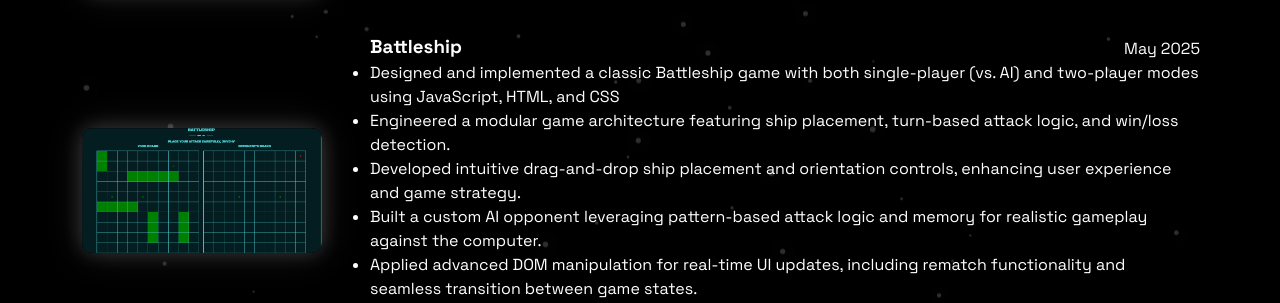
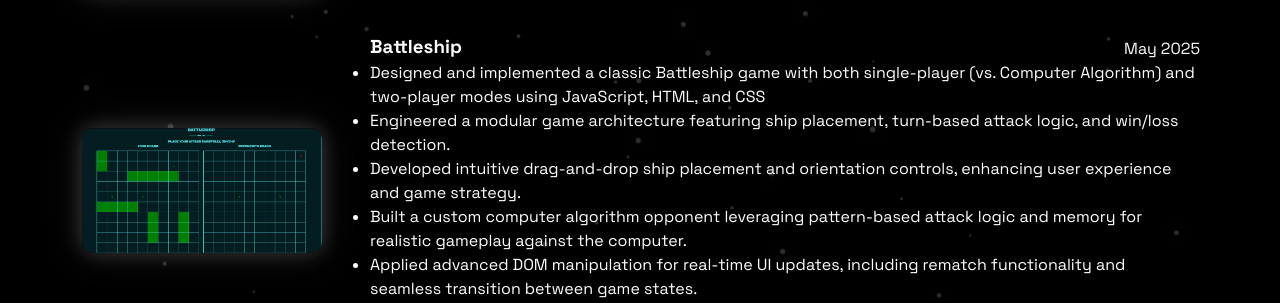
Before and after one commit to yogi1308/portfolio-v1, a React (Vite) app: page / in a window 1280 px wide. Shown: the part 3168-3471 px from the top of the page. Built offline with nearby package versions, Linux system fonts and the light colour scheme.

Commit message:
fixed scroll indicator for projects section and .viewMore

```diff
--- a/src/sections/about-me/about-me-components/IntroText.jsx
+++ b/src/sections/about-me/about-me-components/IntroText.jsx
@@ -10,7 +10,7 @@ export default function IntroText() {
             </p>
             <p>
                 When I'm not on my computer, I spend my time swimming, watching basketball,
-                catching up to the latest shows and movies and reading some manga. My goal is to simply build cool stuff and doing cool things<span className={`${styles.cool} cursor`} >😎</span>
+                catching up to the latest shows and movies and reading some manga. My goal is to simply build cool stuff and do cool things<span className={`${styles.cool} cursor`} >😎</span>
             </p>
         </div>
     )
--- a/src/sections/projects/project-section-content.js
+++ b/src/sections/projects/project-section-content.js
@@ -69,10 +69,10 @@ export let projectsContent = [
         type: "Personal Project",
         thumbnail: battleshipThumbnail,
         projectDetails: [
-            "Designed and implemented a classic Battleship game with both single-player (vs. AI) and two-player modes using JavaScript, HTML, and CSS",
+            "Designed and implemented a classic Battleship game with both single-player (vs. Computer Algorithm) and two-player modes using JavaScript, HTML, and CSS",
             "Engineered a modular game architecture featuring ship placement, turn-based attack logic, and win/loss detection.",
             "Developed intuitive drag-and-drop ship placement and orientation controls, enhancing user experience and game strategy.",
-            "Built a custom AI opponent leveraging pattern-based attack logic and memory for realistic gameplay against the computer.",
+            "Built a custom computer algorithm opponent leveraging pattern-based attack logic and memory for realistic gameplay against the computer.",
             "Applied advanced DOM manipulation for real-time UI updates, including rematch functionality and seamless transition between game states.",
             "Implemented responsive interface with dynamic feedback for hits, misses, and sunk ships, ensuring clear in-game communication.",
         ]
--- a/src/sections/projects/project.module.css
+++ b/src/sections/projects/project.module.css
@@ -42,6 +42,7 @@
 .viewMore {
     transform: translateY(2.5rem);
     background: black;
+    min-width: fit-content;
 }
 
 @media (max-width: 650px) {
--- a/vite.config.js
+++ b/vite.config.js
@@ -7,7 +7,7 @@ export default defineConfig({
   server: {
     host: true,
     allowedHosts: [
-      '.ngrok-free.app'
+      'ed099223c19f.ngrok-free.app'
     ]
   }
 })
```
